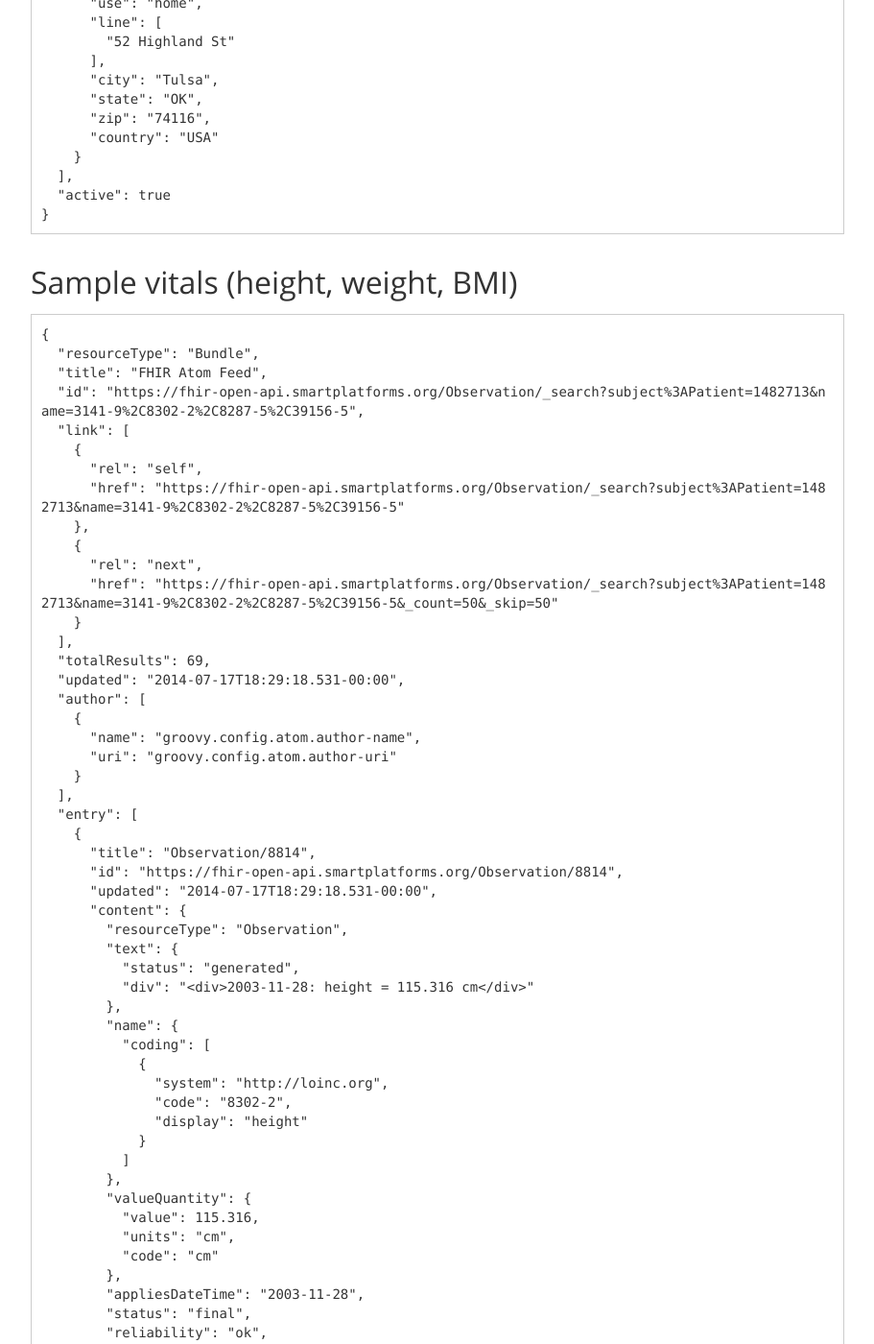
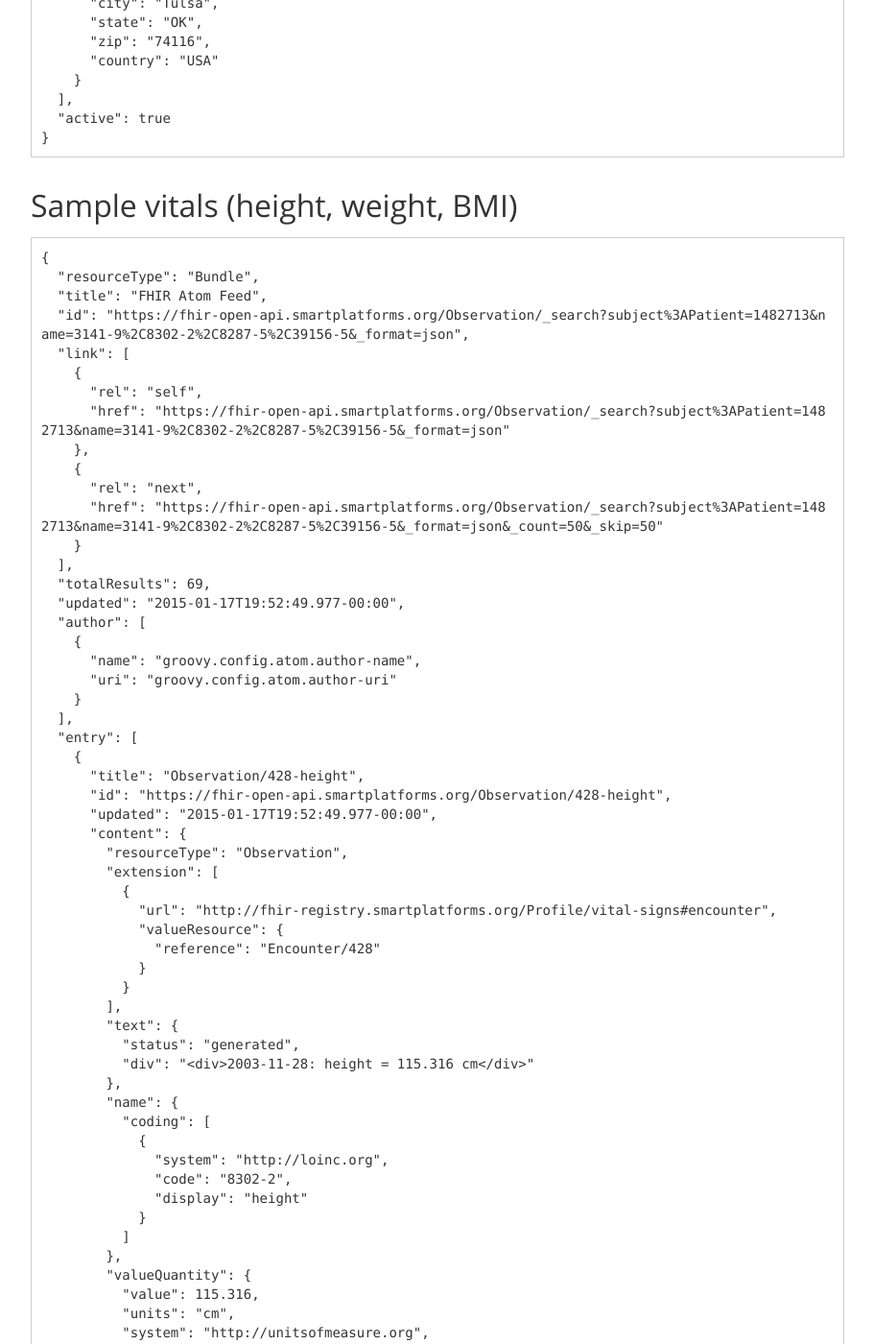
Before and after one commit to smart-on-fhir/smart-on-fhir.github.io, a Jekyll site: the page built from tutorials/server-quick-start/index.md, in a window 1280 px wide and 1400 px high, scrolled down 2971 px. Shown: the whole window at 96% size, without its empty margins (38-949 px from the left). Built offline with Jekyll 4.4.1, drawn with Linux system fonts in a browser that asks for light colours; Markdown is read by kramdown in place of the engine named in the settings; some of the changed text lies outside the part shown.

Commit message:
Fix examples on quick-start tutorial

```diff
--- a/tutorials/server-quick-start/index.md
+++ b/tutorials/server-quick-start/index.md
@@ -95,7 +95,7 @@
   "resourceType": "Patient",
   "text": {
     "status": "generated",
-    "div": "<div>\n        \n            <p>Susan A. Clark</p>\n      \n          </div>"
+    "div": "<div>\n        \n            <p>Susan Clark</p>\n      \n          </div>"
   },
   "identifier": [
     {
@@ -122,10 +122,6 @@
       "system": "phone",
       "value": "800-576-9327",
       "use": "home"
-    },
-    {
-      "system": "phone",
-      "use": "mobile"
     },
     {
       "system": "email",
@@ -165,19 +161,19 @@
 {
   "resourceType": "Bundle",
   "title": "FHIR Atom Feed",
-  "id": "https://fhir-open-api.smartplatforms.org/Observation/_search?subject%3APatient=1482713&name=3141-9%2C8302-2%2C8287-5%2C39156-5",
+  "id": "https://fhir-open-api.smartplatforms.org/Observation/_search?subject%3APatient=1482713&name=3141-9%2C8302-2%2C8287-5%2C39156-5&_format=json",
   "link": [
     {
       "rel": "self",
-      "href": "https://fhir-open-api.smartplatforms.org/Observation/_search?subject%3APatient=1482713&name=3141-9%2C8302-2%2C8287-5%2C39156-5"
+      "href": "https://fhir-open-api.smartplatforms.org/Observation/_search?subject%3APatient=1482713&name=3141-9%2C8302-2%2C8287-5%2C39156-5&_format=json"
     },
     {
       "rel": "next",
-      "href": "https://fhir-open-api.smartplatforms.org/Observation/_search?subject%3APatient=1482713&name=3141-9%2C8302-2%2C8287-5%2C39156-5&_count=50&_skip=50"
+      "href": "https://fhir-open-api.smartplatforms.org/Observation/_search?subject%3APatient=1482713&name=3141-9%2C8302-2%2C8287-5%2C39156-5&_format=json&_count=50&_skip=50"
     }
   ],
   "totalResults": 69,
-  "updated": "2014-07-17T18:29:18.531-00:00",
+  "updated": "2015-01-17T19:52:49.977-00:00",
   "author": [
     {
       "name": "groovy.config.atom.author-name",
@@ -186,11 +182,19 @@
   ],
   "entry": [
     {
-      "title": "Observation/8814",
-      "id": "https://fhir-open-api.smartplatforms.org/Observation/8814",
-      "updated": "2014-07-17T18:29:18.531-00:00",
+      "title": "Observation/428-height",
+      "id": "https://fhir-open-api.smartplatforms.org/Observation/428-height",
+      "updated": "2015-01-17T19:52:49.977-00:00",
       "content": {
         "resourceType": "Observation",
+        "extension": [
+          {
+            "url": "http://fhir-registry.smartplatforms.org/Profile/vital-signs#encounter",
+            "valueResource": {
+              "reference": "Encounter/428"
+            }
+          }
+        ],
         "text": {
           "status": "generated",
           "div": "<div>2003-11-28: height = 115.316 cm</div>"
@@ -218,11 +223,19 @@
       }
     },
     {
-      "title": "Observation/8818",
-      "id": "https://fhir-open-api.smartplatforms.org/Observation/8818",
-      "updated": "2014-07-17T18:29:18.531-00:00",
+      "title": "Observation/428-weight",
+      "id": "https://fhir-open-api.smartplatforms.org/Observation/428-weight",
+      "updated": "2015-01-17T19:52:49.977-00:00",
       "content": {
         "resourceType": "Observation",
+        "extension": [
+          {
+            "url": "http://fhir-registry.smartplatforms.org/Profile/vital-signs#encounter",
+            "valueResource": {
+              "reference": "Encounter/428"
+            }
+          }
+        ],
         "text": {
           "status": "generated",
           "div": "<div>2003-11-28: weight = 18.55193 kg</div>"
@@ -250,11 +264,19 @@
       }
     },
     {
-      "title": "Observation/8819",
-      "id": "https://fhir-open-api.smartplatforms.org/Observation/8819",
-      "updated": "2014-07-17T18:29:18.531-00:00",
+      "title": "Observation/428-bmi",
+      "id": "https://fhir-open-api.smartplatforms.org/Observation/428-bmi",
+      "updated": "2015-01-17T19:52:49.977-00:00",
       "content": {
         "resourceType": "Observation",
+        "extension": [
+          {
+            "url": "http://fhir-registry.smartplatforms.org/Profile/vital-signs#encounter",
+            "valueResource": {
+              "reference": "Encounter/428"
+            }
+          }
+        ],
         "text": {
           "status": "generated",
           "div": "<div>2003-11-28: bmi = 13.9 kg/m2</div>"
```
Also changed, not shown: other parts of tutorials/server-quick-start/index.md (+3 -0 lines).
